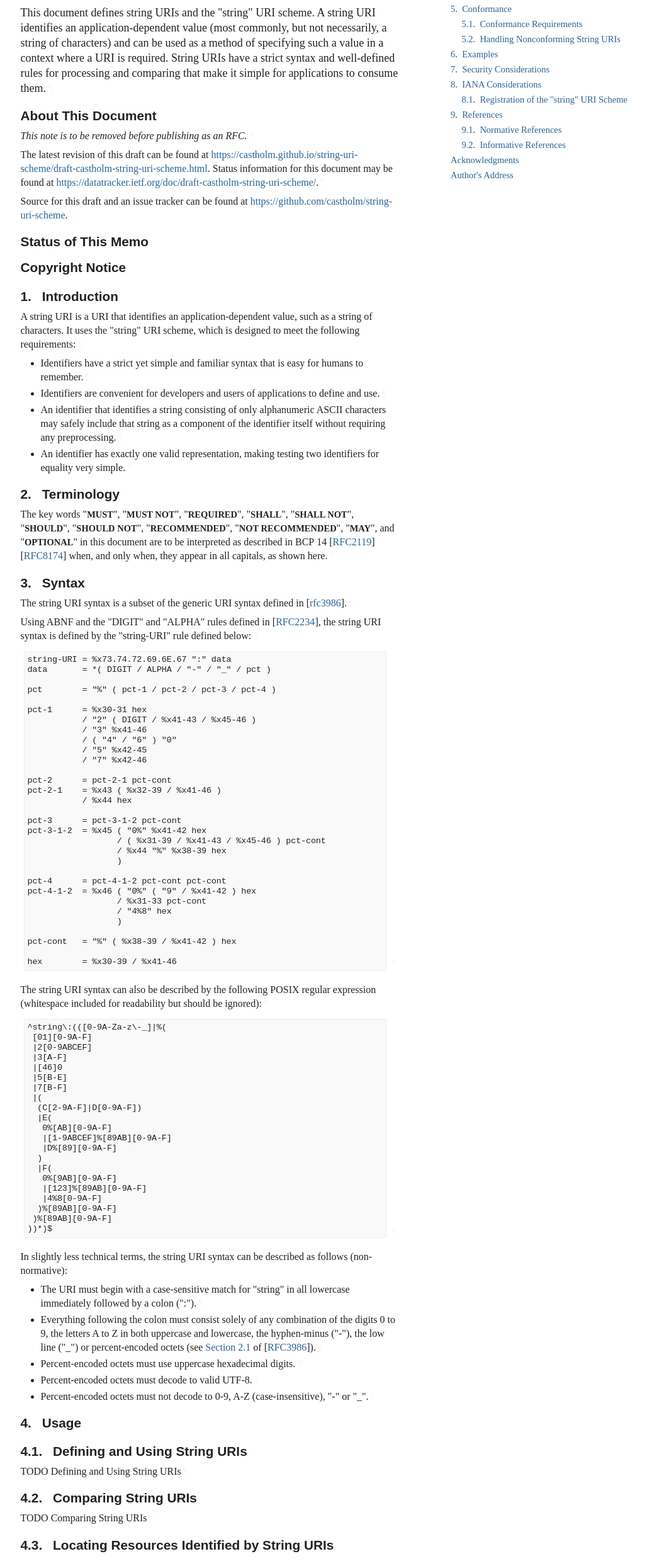
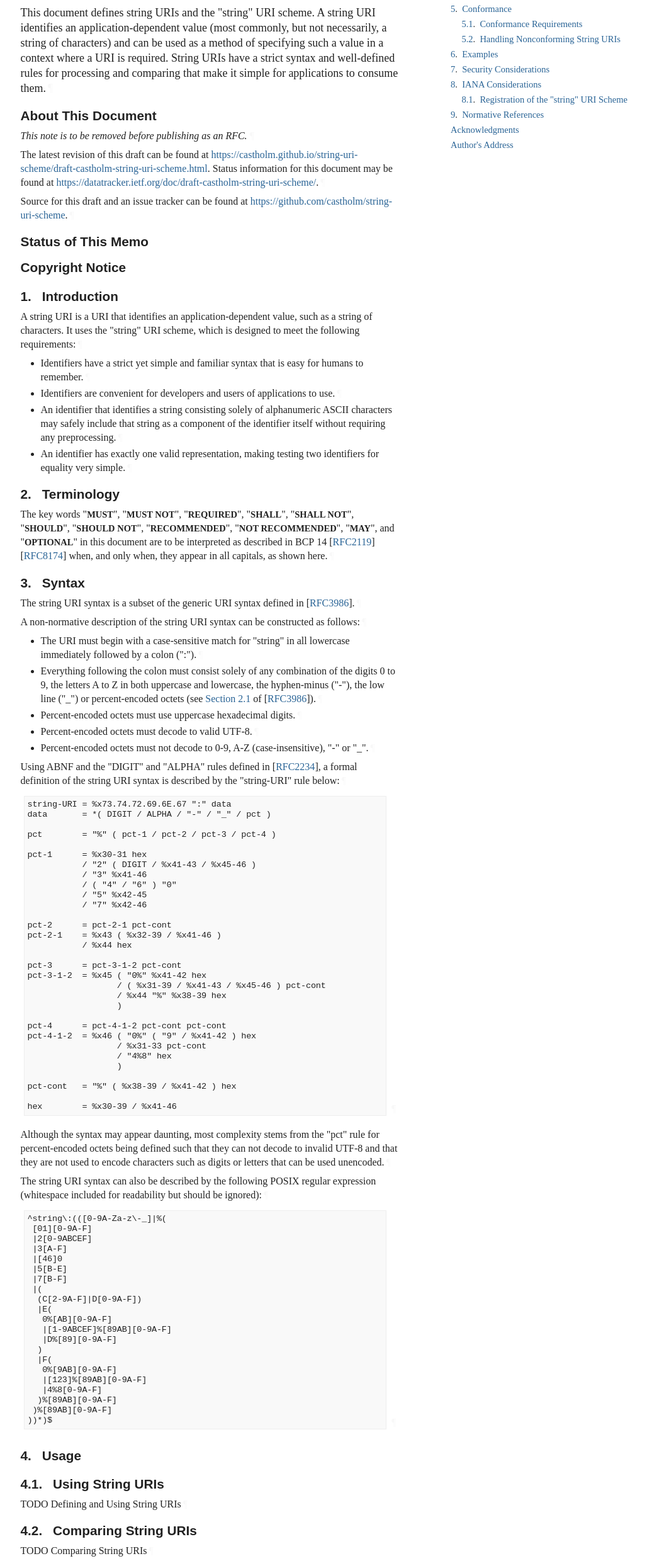
Before and after one commit to castholm/string-uri-scheme, a plain HTML site: page draft-castholm-string-uri-scheme.html in a window 1280 px wide. Shown: the part 321-2800 px from the top of the page at 63% size, without its empty margins (92-1120 px from the left). Drawn offline with Linux system fonts and the light colour scheme; a web font is replaced by a local one.

Commit message:
Script updating gh-pages from eca5403. [ci skip]

```diff
--- a/draft-castholm-string-uri-scheme.html
+++ b/draft-castholm-string-uri-scheme.html
@@ -1148,7 +1148,7 @@ comparing that make it simple for applications to consume them.<a href="#section
             <p id="section-toc.1-1.4.1"><a href="#section-4" class="auto internal xref">4</a>.  <a href="#name-usage" class="internal xref">Usage</a></p>
 <ul class="compact toc ulBare ulEmpty">
 <li class="compact toc ulBare ulEmpty" id="section-toc.1-1.4.2.1">
-                <p id="section-toc.1-1.4.2.1.1"><a href="#section-4.1" class="auto internal xref">4.1</a>.  <a href="#name-defining-and-using-string-u" class="internal xref">Defining and Using String URIs</a></p>
+                <p id="section-toc.1-1.4.2.1.1"><a href="#section-4.1" class="auto internal xref">4.1</a>.  <a href="#name-using-string-uris" class="internal xref">Using String URIs</a></p>
 </li>
               <li class="compact toc ulBare ulEmpty" id="section-toc.1-1.4.2.2">
                 <p id="section-toc.1-1.4.2.2.1"><a href="#section-4.2" class="auto internal xref">4.2</a>.  <a href="#name-comparing-string-uris" class="internal xref">Comparing String URIs</a></p>
@@ -1184,15 +1184,7 @@ comparing that make it simple for applications to consume them.<a href="#section
             </ul>
 </li>
           <li class="compact toc ulBare ulEmpty" id="section-toc.1-1.9">
-            <p id="section-toc.1-1.9.1"><a href="#section-9" class="auto internal xref">9</a>.  <a href="#name-references" class="internal xref">References</a></p>
-<ul class="compact toc ulBare ulEmpty">
-<li class="compact toc ulBare ulEmpty" id="section-toc.1-1.9.2.1">
-                <p id="section-toc.1-1.9.2.1.1"><a href="#section-9.1" class="auto internal xref">9.1</a>.  <a href="#name-normative-references" class="internal xref">Normative References</a></p>
-</li>
-              <li class="compact toc ulBare ulEmpty" id="section-toc.1-1.9.2.2">
-                <p id="section-toc.1-1.9.2.2.1"><a href="#section-9.2" class="auto internal xref">9.2</a>.  <a href="#name-informative-references" class="internal xref">Informative References</a></p>
-</li>
-            </ul>
+            <p id="section-toc.1-1.9.1"><a href="#section-9" class="auto internal xref">9</a>.  <a href="#name-normative-references" class="internal xref">Normative References</a></p>
 </li>
           <li class="compact toc ulBare ulEmpty" id="section-toc.1-1.10">
             <p id="section-toc.1-1.10.1"><a href="#appendix-A" class="auto internal xref"></a><a href="#name-acknowledgments" class="internal xref">Acknowledgments</a></p>
@@ -1214,9 +1206,9 @@ comparing that make it simple for applications to consume them.<a href="#section
 <ul class="normal">
 <li class="normal" id="section-1-2.1">Identifiers have a strict yet simple and familiar syntax that is easy for humans to remember.<a href="#section-1-2.1" class="pilcrow">¶</a>
 </li>
-        <li class="normal" id="section-1-2.2">Identifiers are convenient for developers and users of applications to define and use.<a href="#section-1-2.2" class="pilcrow">¶</a>
-</li>
-        <li class="normal" id="section-1-2.3">An identifier that identifies a string consisting of only alphanumeric ASCII characters may safely include that
+        <li class="normal" id="section-1-2.2">Identifiers are convenient for developers and users of applications to use.<a href="#section-1-2.2" class="pilcrow">¶</a>
+</li>
+        <li class="normal" id="section-1-2.3">An identifier that identifies a string consisting solely of alphanumeric ASCII characters may safely include that
 string as a component of the identifier itself without requiring any preprocessing.<a href="#section-1-2.3" class="pilcrow">¶</a>
 </li>
         <li class="normal" id="section-1-2.4">An identifier has exactly one valid representation, making testing two identifiers for equality very simple.<a href="#section-1-2.4" class="pilcrow">¶</a>
@@ -1240,10 +1232,25 @@ appear in all capitals, as shown here.<a href="#section-2-1" class="pilcrow">¶<
       <h2 id="name-syntax">
 <a href="#section-3" class="section-number selfRef">3. </a><a href="#name-syntax" class="section-name selfRef">Syntax</a>
       </h2>
-<p id="section-3-1">The string URI syntax is a subset of the generic URI syntax defined in <span>[<a href="#rfc3986" class="cite xref">rfc3986</a>]</span>.<a href="#section-3-1" class="pilcrow">¶</a></p>
-<p id="section-3-2">Using ABNF and the "DIGIT" and "ALPHA" rules defined in <span>[<a href="#RFC2234" class="cite xref">RFC2234</a>]</span>, the string URI syntax is defined by the
-"string-URI" rule defined below:<a href="#section-3-2" class="pilcrow">¶</a></p>
-<div id="section-3-3">
+<p id="section-3-1">The string URI syntax is a subset of the generic URI syntax defined in <span>[<a href="#RFC3986" class="cite xref">RFC3986</a>]</span>.<a href="#section-3-1" class="pilcrow">¶</a></p>
+<p id="section-3-2">A non-normative description of the string URI syntax can be constructed as follows:<a href="#section-3-2" class="pilcrow">¶</a></p>
+<ul class="normal">
+<li class="normal" id="section-3-3.1">The URI must begin with a case-sensitive match for "string" in all lowercase immediately followed by a colon (":").<a href="#section-3-3.1" class="pilcrow">¶</a>
+</li>
+        <li class="normal" id="section-3-3.2">Everything following the colon must consist solely of any combination of the digits 0 to 9, the letters A to Z in
+both uppercase and lowercase, the hyphen-minus ("-"), the low line ("_") or percent-encoded octets (see
+<span><a href="https://rfc-editor.org/rfc/rfc3986#section-2.1" class="relref">Section 2.1</a> of [<a href="#RFC3986" class="cite xref">RFC3986</a>]</span>).<a href="#section-3-3.2" class="pilcrow">¶</a>
+</li>
+        <li class="normal" id="section-3-3.3">Percent-encoded octets must use uppercase hexadecimal digits.<a href="#section-3-3.3" class="pilcrow">¶</a>
+</li>
+        <li class="normal" id="section-3-3.4">Percent-encoded octets must decode to valid UTF-8.<a href="#section-3-3.4" class="pilcrow">¶</a>
+</li>
+        <li class="normal" id="section-3-3.5">Percent-encoded octets must not decode to 0-9, A-Z (case-insensitive), "-" or "_".<a href="#section-3-3.5" class="pilcrow">¶</a>
+</li>
+      </ul>
+<p id="section-3-4">Using ABNF and the "DIGIT" and "ALPHA" rules defined in <span>[<a href="#RFC2234" class="cite xref">RFC2234</a>]</span>, a formal definition of the string URI syntax is
+described by the "string-URI" rule below:<a href="#section-3-4" class="pilcrow">¶</a></p>
+<div id="section-3-5">
 <pre class="lang-abnf sourcecode">
 string-URI = %x73.74.72.69.6E.67 ":" data
 data       = *( DIGIT / ALPHA / "-" / "_" / pct )
@@ -1276,11 +1283,14 @@ pct-4-1-2  = %x46 ( "0%" ( "9" / %x41-42 ) hex
 pct-cont   = "%" ( %x38-39 / %x41-42 ) hex
 
 hex        = %x30-39 / %x41-46
-</pre><a href="#section-3-3" class="pilcrow">¶</a>
-</div>
-<p id="section-3-4">The string URI syntax can also be described by the following POSIX regular expression (whitespace included for
-readability but should be ignored):<a href="#section-3-4" class="pilcrow">¶</a></p>
-<div class="alignLeft art-text artwork" id="section-3-5">
+</pre><a href="#section-3-5" class="pilcrow">¶</a>
+</div>
+<p id="section-3-6">Although the syntax may appear daunting, most complexity stems from the "pct" rule for percent-encoded octets being
+defined such that they can not decode to invalid UTF-8 and that they are not used to encode characters such as digits
+or letters that can be used unencoded.<a href="#section-3-6" class="pilcrow">¶</a></p>
+<p id="section-3-7">The string URI syntax can also be described by the following POSIX regular expression (whitespace included for
+readability but should be ignored):<a href="#section-3-7" class="pilcrow">¶</a></p>
+<div class="alignLeft art-text artwork" id="section-3-8">
 <pre>
 ^string\:(([0-9A-Za-z\-_]|%(
  [01][0-9A-F]
@@ -1303,23 +1313,8 @@ readability but should be ignored):<a href="#section-3-4" class="pilcrow">¶</a>
   )%[89AB][0-9A-F]
  )%[89AB][0-9A-F]
 ))*)$
-</pre><a href="#section-3-5" class="pilcrow">¶</a>
-</div>
-<p id="section-3-6">In slightly less technical terms, the string URI syntax can be described as follows (non-normative):<a href="#section-3-6" class="pilcrow">¶</a></p>
-<ul class="normal">
-<li class="normal" id="section-3-7.1">The URI must begin with a case-sensitive match for "string" in all lowercase immediately followed by a colon (":").<a href="#section-3-7.1" class="pilcrow">¶</a>
-</li>
-        <li class="normal" id="section-3-7.2">Everything following the colon must consist solely of any combination of the digits 0 to 9, the letters A to Z in
-both uppercase and lowercase, the hyphen-minus ("-"), the low line ("_") or percent-encoded octets (see
-<span><a href="https://rfc-editor.org/rfc/rfc3986#section-2.1" class="relref">Section 2.1</a> of [<a href="#RFC3986" class="cite xref">RFC3986</a>]</span>).<a href="#section-3-7.2" class="pilcrow">¶</a>
-</li>
-        <li class="normal" id="section-3-7.3">Percent-encoded octets must use uppercase hexadecimal digits.<a href="#section-3-7.3" class="pilcrow">¶</a>
-</li>
-        <li class="normal" id="section-3-7.4">Percent-encoded octets must decode to valid UTF-8.<a href="#section-3-7.4" class="pilcrow">¶</a>
-</li>
-        <li class="normal" id="section-3-7.5">Percent-encoded octets must not decode to 0-9, A-Z (case-insensitive), "-" or "_".<a href="#section-3-7.5" class="pilcrow">¶</a>
-</li>
-      </ul>
+</pre><a href="#section-3-8" class="pilcrow">¶</a>
+</div>
 </section>
 </div>
 <div id="usage">
@@ -1327,10 +1322,10 @@ both uppercase and lowercase, the hyphen-minus ("-"), the low line ("_") or perc
       <h2 id="name-usage">
 <a href="#section-4" class="section-number selfRef">4. </a><a href="#name-usage" class="section-name selfRef">Usage</a>
       </h2>
-<div id="defining-and-using-string-uris">
+<div id="using-string-uris">
 <section id="section-4.1">
-        <h3 id="name-defining-and-using-string-u">
-<a href="#section-4.1" class="section-number selfRef">4.1. </a><a href="#name-defining-and-using-string-u" class="section-name selfRef">Defining and Using String URIs</a>
+        <h3 id="name-using-string-uris">
+<a href="#section-4.1" class="section-number selfRef">4.1. </a><a href="#name-using-string-uris" class="section-name selfRef">Using String URIs</a>
         </h3>
 <p id="section-4.1-1">TODO Defining and Using String URIs<a href="#section-4.1-1" class="pilcrow">¶</a></p>
 </section>
@@ -1363,7 +1358,7 @@ both uppercase and lowercase, the hyphen-minus ("-"), the low line ("_") or perc
         <h3 id="name-conformance-requirements">
 <a href="#section-5.1" class="section-number selfRef">5.1. </a><a href="#name-conformance-requirements" class="section-name selfRef">Conformance Requirements</a>
         </h3>
-<p id="section-5.1-1">A string URI <span class="bcp14">MUST</span> conform to the syntax described in <a href="#syntax" class="auto internal xref">Section 3</a>.<a href="#section-5.1-1" class="pilcrow">¶</a></p>
+<p id="section-5.1-1">A string URI <span class="bcp14">MUST</span> conform to the "string-URI" syntax rule described in <a href="#syntax" class="auto internal xref">Section 3</a>.<a href="#section-5.1-1" class="pilcrow">¶</a></p>
 </section>
 </div>
 <div id="handling-nonconforming-string-uris">
@@ -1440,43 +1435,27 @@ in this document.<a href="#section-8.1-1.6.1" class="pilcrow">¶</a></p>
 </section>
 </div>
 <section id="section-9">
-      <h2 id="name-references">
-<a href="#section-9" class="section-number selfRef">9. </a><a href="#name-references" class="section-name selfRef">References</a>
+      <h2 id="name-normative-references">
+<a href="#section-9" class="section-number selfRef">9. </a><a href="#name-normative-references" class="section-name selfRef">Normative References</a>
       </h2>
-<section id="section-9.1">
-        <h3 id="name-normative-references">
-<a href="#section-9.1" class="section-number selfRef">9.1. </a><a href="#name-normative-references" class="section-name selfRef">Normative References</a>
-        </h3>
 <dl class="references">
 <dt id="RFC2119">[RFC2119]</dt>
-        <dd>
+      <dd>
 <span class="refAuthor">Bradner, S.</span>, <span class="refTitle">"Key words for use in RFCs to Indicate Requirement Levels"</span>, <span class="seriesInfo">BCP 14</span>, <span class="seriesInfo">RFC 2119</span>, <span class="seriesInfo">DOI 10.17487/RFC2119</span>, <time datetime="1997-03" class="refDate">March 1997</time>, <span>&lt;<a href="https://www.rfc-editor.org/rfc/rfc2119">https://www.rfc-editor.org/rfc/rfc2119</a>&gt;</span>. </dd>
 <dd class="break"></dd>
 <dt id="RFC2234">[RFC2234]</dt>
-        <dd>
+      <dd>
 <span class="refAuthor">Crocker, D., Ed.</span> and <span class="refAuthor">P. Overell</span>, <span class="refTitle">"Augmented BNF for Syntax Specifications: ABNF"</span>, <span class="seriesInfo">RFC 2234</span>, <span class="seriesInfo">DOI 10.17487/RFC2234</span>, <time datetime="1997-11" class="refDate">November 1997</time>, <span>&lt;<a href="https://www.rfc-editor.org/rfc/rfc2234">https://www.rfc-editor.org/rfc/rfc2234</a>&gt;</span>. </dd>
 <dd class="break"></dd>
-<dt id="rfc3986">[rfc3986]</dt>
-        <dd>
-<span class="refAuthor">Berners-Lee, T.</span>, <span class="refAuthor">Fielding, R.</span>, and <span class="refAuthor">L. Masinter</span>, <span class="refTitle">"Uniform Resource Identifier (URI): Generic Syntax"</span>, <span class="seriesInfo">STD 66</span>, <span class="seriesInfo">RFC 3986</span>, <span class="seriesInfo">DOI 10.17487/RFC3986</span>, <time datetime="2005-01" class="refDate">January 2005</time>, <span>&lt;<a href="https://www.rfc-editor.org/rfc/rfc3986">https://www.rfc-editor.org/rfc/rfc3986</a>&gt;</span>. </dd>
-<dd class="break"></dd>
-<dt id="RFC8174">[RFC8174]</dt>
-      <dd>
-<span class="refAuthor">Leiba, B.</span>, <span class="refTitle">"Ambiguity of Uppercase vs Lowercase in RFC 2119 Key Words"</span>, <span class="seriesInfo">BCP 14</span>, <span class="seriesInfo">RFC 8174</span>, <span class="seriesInfo">DOI 10.17487/RFC8174</span>, <time datetime="2017-05" class="refDate">May 2017</time>, <span>&lt;<a href="https://www.rfc-editor.org/rfc/rfc8174">https://www.rfc-editor.org/rfc/rfc8174</a>&gt;</span>. </dd>
-<dd class="break"></dd>
-</dl>
-</section>
-<section id="section-9.2">
-        <h3 id="name-informative-references">
-<a href="#section-9.2" class="section-number selfRef">9.2. </a><a href="#name-informative-references" class="section-name selfRef">Informative References</a>
-        </h3>
-<dl class="references">
 <dt id="RFC3986">[RFC3986]</dt>
       <dd>
 <span class="refAuthor">Berners-Lee, T.</span>, <span class="refAuthor">Fielding, R.</span>, and <span class="refAuthor">L. Masinter</span>, <span class="refTitle">"Uniform Resource Identifier (URI): Generic Syntax"</span>, <span class="seriesInfo">STD 66</span>, <span class="seriesInfo">RFC 3986</span>, <span class="seriesInfo">DOI 10.17487/RFC3986</span>, <time datetime="2005-01" class="refDate">January 2005</time>, <span>&lt;<a href="https://www.rfc-editor.org/rfc/rfc3986">https://www.rfc-editor.org/rfc/rfc3986</a>&gt;</span>. </dd>
 <dd class="break"></dd>
+<dt id="RFC8174">[RFC8174]</dt>
+    <dd>
+<span class="refAuthor">Leiba, B.</span>, <span class="refTitle">"Ambiguity of Uppercase vs Lowercase in RFC 2119 Key Words"</span>, <span class="seriesInfo">BCP 14</span>, <span class="seriesInfo">RFC 8174</span>, <span class="seriesInfo">DOI 10.17487/RFC8174</span>, <time datetime="2017-05" class="refDate">May 2017</time>, <span>&lt;<a href="https://www.rfc-editor.org/rfc/rfc8174">https://www.rfc-editor.org/rfc/rfc8174</a>&gt;</span>. </dd>
+<dd class="break"></dd>
 </dl>
-</section>
 </section>
 <div id="acknowledgments">
 <section id="appendix-A">
```
Also changed, not shown: draft-castholm-string-uri-scheme.txt.
